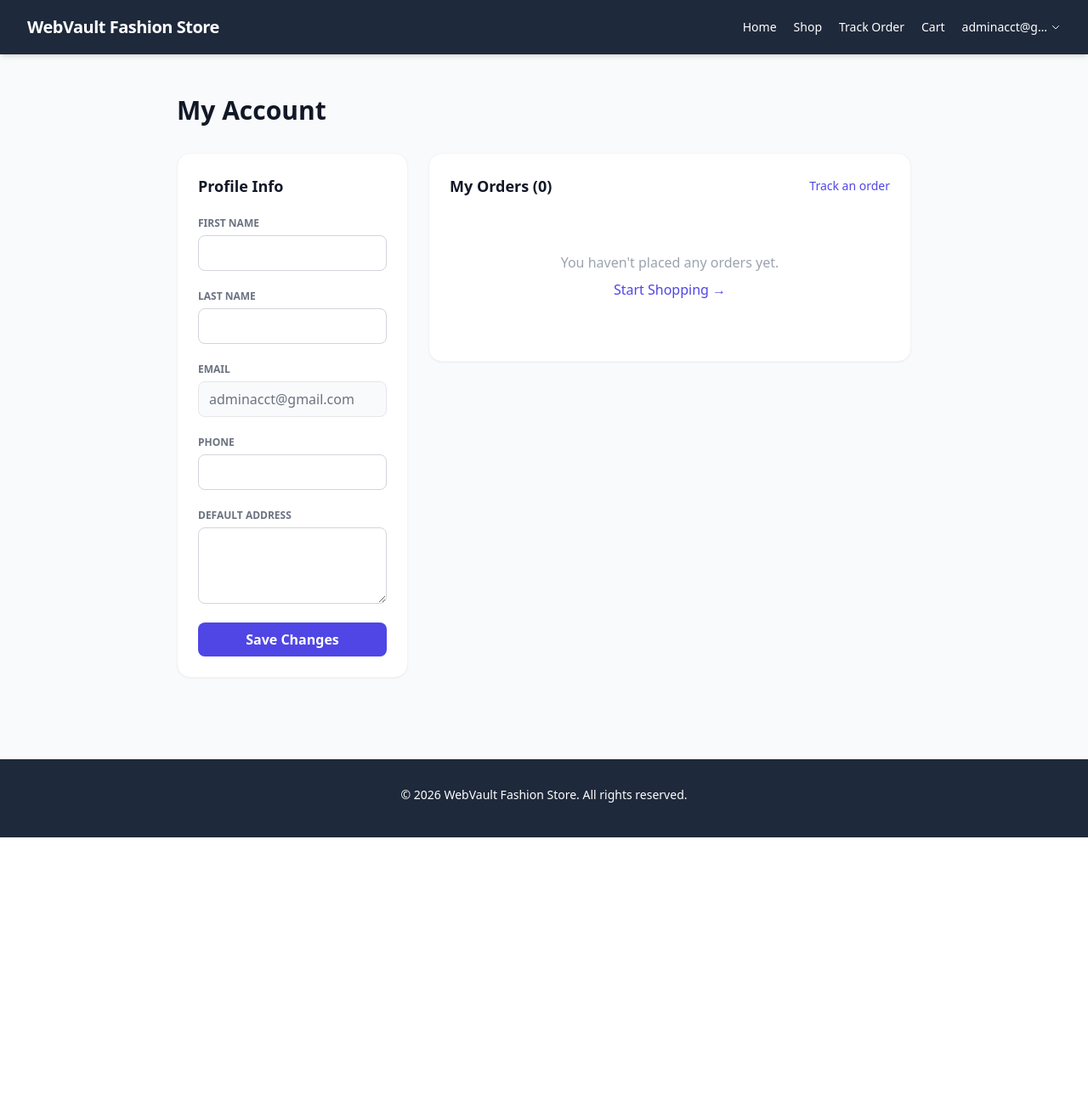
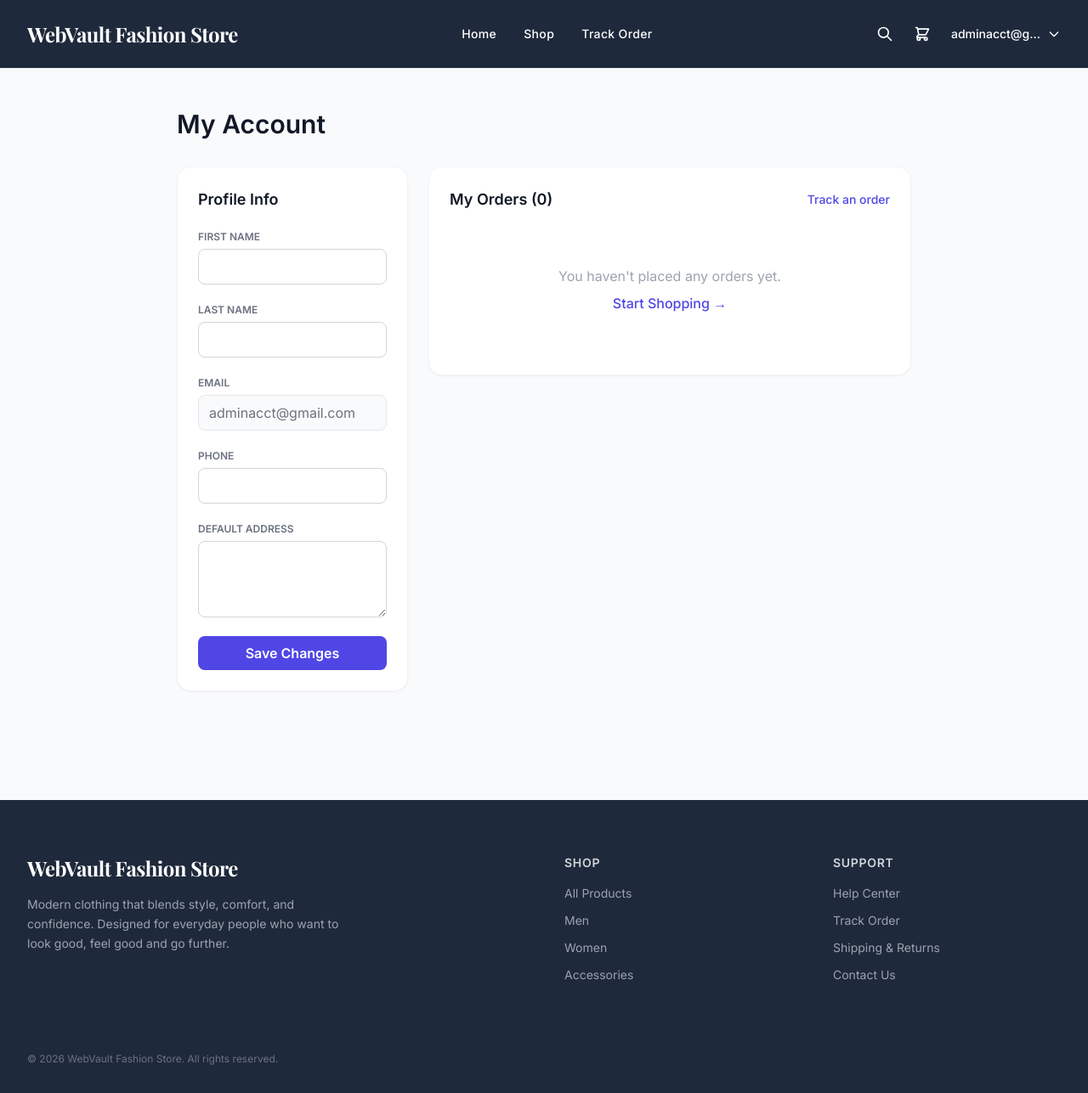
Before and after one commit to Rayflex189/webvault-fashion-commerce, a Django app: page /account/profile/ in a window 1280 px wide. Shown: the whole page at 85% size. Before the commit the page ends 986 px from the top, so only its background shows below. Run offline with Django 5.2, Linux system fonts and the light colour scheme; a user stored in the database is signed in; data comes from the database, SQL or seed files in the repository; data that the repository does not hold is empty; some libraries are stand-ins or nearby versions.

Commit message:
Update base.html
Save

```diff
--- a/templates/base.html
+++ b/templates/base.html
@@ -5,71 +5,145 @@
     <meta name="viewport" content="width=device-width, initial-scale=1.0">
     <title>{% block title %}{{ store.store_name }}{% endblock %}</title>
 
+    <!-- Google Fonts for Elegant Typography -->
+    <link rel="preconnect" href="https://fonts.googleapis.com">
+    <link rel="preconnect" href="https://fonts.gstatic.com" crossorigin>
+    <link href="https://fonts.googleapis.com/css2?family=Inter:wght@400;500;600&family=Playfair+Display:wght@400;600;700&display=swap" rel="stylesheet">
+
     <!-- Tailwind CSS -->
     <script src="https://cdn.tailwindcss.com"></script>
+    <script>
+        tailwind.config = {
+            theme: {
+                extend: {
+                    fontFamily: {
+                        sans: ['Inter', 'sans-serif'],
+                        serif: ['Playfair Display', 'serif'],
+                    }
+                }
+            }
+        }
+    </script>
 
     <!-- Dynamic Store Colors injected from the Database -->
     <style>
         :root {
-            --primary-color: {{ store.primary_color|default:"#4F46E5" }};
-            --secondary-color: {{ store.secondary_color|default:"#1E293B" }};
+            --primary-color: {{ store.primary_color|default:"#2563EB" }};
+            --secondary-color: {{ store.secondary_color|default:"#003B66" }};
         }
     </style>
 
     <script src="/static/js/main.js" defer></script>
 </head>
-<body class="bg-gray-50 text-gray-900 font-sans flex flex-col min-h-screen">
+<body class="bg-[#F8FAFC] text-gray-900 font-sans flex flex-col min-h-screen antialiased">
 
     <!-- Navbar -->
-    <nav class="bg-[var(--secondary-color)] text-white shadow-md">
-        <div class="max-w-7xl mx-auto px-4 sm:px-6 lg:px-8 flex justify-between items-center h-16">
+    <nav class="bg-[var(--secondary-color)] text-white shadow-sm sticky top-0 z-50">
+        <div class="max-w-7xl mx-auto px-4 sm:px-6 lg:px-8 flex justify-between items-center h-20">
+
+            <!-- Logo -->
             <div class="flex items-center gap-3">
                 {% if store.logo %}
                     <img src="{{ store.logo.url }}" alt="{{ store.store_name }}" class="h-10 object-contain">
                 {% else %}
-                    <span class="font-bold text-xl tracking-tight">{{ store.store_name }}</span>
+                    <span class="font-serif font-bold text-2xl tracking-tight">{{ store.store_name }}</span>
                 {% endif %}
             </div>
-            <div class="flex gap-5 text-sm font-medium items-center">
-    <a href="/" class="hover:text-gray-300 transition">Home</a>
-    <a href="/shop/" class="hover:text-gray-300 transition">Shop</a>
-    <a href="{% url 'orders:track' %}" class="hover:text-gray-300 transition hidden sm:inline">Track Order</a>
-    <a href="{% url 'orders:cart' %}" class="relative hover:text-gray-300 transition">
-        Cart
+
+            <!-- Main Navigation Links (Hidden on mobile) -->
+            <div class="hidden md:flex gap-8 text-sm font-medium items-center tracking-wide">
+                <a href="/" class="hover:text-gray-300 transition-colors duration-200">Home</a>
+                <a href="/shop/" class="hover:text-gray-300 transition-colors duration-200">Shop</a>
+                <a href="{% url 'orders:track' %}" class="hover:text-gray-300 transition-colors duration-200">Track Order</a>
+            </div>
+
+            <!-- Utility Icons & Auth -->
+            <div class="flex items-center gap-6 text-sm font-medium">
+
+                <!-- Search Icon (Optional visual addition) -->
+                <button class="hover:text-gray-300 transition-colors hidden sm:block">
+                    <svg class="w-5 h-5" fill="none" stroke="currentColor" viewBox="0 0 24 24"><path stroke-linecap="round" stroke-linejoin="round" stroke-width="2" d="M21 21l-6-6m2-5a7 7 0 11-14 0 7 7 0 0114 0z"/></svg>
+                </button>
+
+                <!-- Cart -->
+                <a href="{% url 'orders:cart' %}" class="relative hover:text-gray-300 transition-colors duration-200 flex items-center">
+                    <svg class="w-5 h-5" fill="none" stroke="currentColor" viewBox="0 0 24 24"><path stroke-linecap="round" stroke-linejoin="round" stroke-width="2" d="M3 3h2l.4 2M7 13h10l4-8H5.4M7 13L5.4 5M7 13l-2.293 2.293c-.63.63-.184 1.707.707 1.707H17m0 0a2 2 0 100 4 2 2 0 000-4zm-8 2a2 2 0 11-4 0 2 2 0 014 0z"/></svg>
                     {% if cart_count > 0 %}
-            <span class="absolute -top-2 -right-4 bg-[var(--primary-color)] text-white text-[10px] font-bold w-5 h-5 rounded-full flex items-center justify-center">{{ cart_count }}</span>
+                        <span class="absolute -top-1.5 -right-2 bg-[var(--primary-color)] text-white text-[10px] font-bold w-4 h-4 rounded-full flex items-center justify-center">{{ cart_count }}</span>
                     {% endif %}
                 </a>
 
+                <!-- User Account Dropdown -->
                 {% if user.is_authenticated %}
                     <div class="relative group">
-            <button class="hover:text-gray-300 transition flex items-center gap-1">
-                {{ user.first_name|default:user.email|truncatechars:12 }}
-                <svg class="w-3 h-3" fill="none" stroke="currentColor" viewBox="0 0 24 24"><path stroke-linecap="round" stroke-linejoin="round" stroke-width="2" d="M19 9l-7 7-7-7"/></svg>
+                        <button class="hover:text-gray-300 transition-colors duration-200 flex items-center gap-2">
+                            <span class="hidden sm:inline">{{ user.first_name|default:user.email|truncatechars:12 }}</span>
+                            <svg class="w-4 h-4" fill="none" stroke="currentColor" viewBox="0 0 24 24"><path stroke-linecap="round" stroke-linejoin="round" stroke-width="2" d="M19 9l-7 7-7-7"/></svg>
                         </button>
-            <div class="absolute right-0 mt-2 w-48 bg-white text-gray-800 rounded-lg shadow-lg opacity-0 invisible group-hover:opacity-100 group-hover:visible transition-all z-50">
-                <a href="{% url 'accounts:profile' %}" class="block px-4 py-2 text-sm hover:bg-gray-100 rounded-t-lg">My Account</a>
-                <a href="{% url 'orders:my_orders' %}" class="block px-4 py-2 text-sm hover:bg-gray-100">My Orders</a>
-                <a href="{% url 'accounts:logout' %}" class="block px-4 py-2 text-sm hover:bg-gray-100 rounded-b-lg text-red-600">Logout</a>
+                        <!-- Dropdown Menu -->
+                        <div class="absolute right-0 mt-4 w-48 bg-white text-gray-800 rounded-xl shadow-lg border border-gray-100 opacity-0 invisible group-hover:opacity-100 group-hover:visible transition-all duration-200 z-50 py-2 overflow-hidden">
+                            <a href="{% url 'accounts:profile' %}" class="block px-4 py-2.5 text-sm hover:bg-gray-50 transition-colors">My Account</a>
+                            <a href="{% url 'orders:my_orders' %}" class="block px-4 py-2.5 text-sm hover:bg-gray-50 transition-colors">My Orders</a>
+                            <hr class="my-1 border-gray-100">
+                            <a href="{% url 'accounts:logout' %}" class="block px-4 py-2.5 text-sm hover:bg-gray-50 transition-colors text-red-600">Logout</a>
                         </div>
                     </div>
                 {% else %}
-        <a href="{% url 'accounts:login' %}" class="hover:text-gray-300 transition">Login</a>
-        <a href="{% url 'accounts:register' %}" class="bg-[var(--primary-color)] text-white px-4 py-2 rounded-lg hover:opacity-90 transition">Sign Up</a>
+                    <a href="{% url 'accounts:login' %}" class="hover:text-gray-300 transition-colors duration-200">Login</a>
+                    <a href="{% url 'accounts:register' %}" class="bg-[var(--primary-color)] text-white px-5 py-2.5 rounded-full hover:opacity-90 transition-opacity duration-200 shadow-sm">Sign Up</a>
                 {% endif %}
+            </div>
         </div>
     </nav>
 
     <!-- Main Content -->
-    <main class="flex-grow">
+    <main class="flex-grow w-full">
         {% block content %}
         {% endblock %}
     </main>
 
     <!-- Footer -->
-    <footer class="bg-[var(--secondary-color)] text-white py-8 mt-12 text-center text-sm">
+    <footer class="bg-[var(--secondary-color)] text-white pt-16 pb-8 mt-20">
+        <div class="max-w-7xl mx-auto px-4 sm:px-6 lg:px-8">
+            <div class="grid grid-cols-1 md:grid-cols-4 gap-12 mb-12">
+
+                <!-- Brand Column -->
+                <div class="col-span-1 md:col-span-2">
+                    <span class="font-serif font-bold text-2xl tracking-tight mb-4 block">{{ store.store_name }}</span>
+                    <p class="text-gray-400 text-sm max-w-sm leading-relaxed">
+                        Modern clothing that blends style, comfort, and confidence. Designed for everyday people who want to look good, feel good and go further.
+                    </p>
+                </div>
+
+                <!-- Links Column 1 -->
+                <div>
+                    <h4 class="text-sm font-semibold tracking-wider uppercase mb-4 text-gray-300">Shop</h4>
+                    <ul class="space-y-3 text-sm text-gray-400">
+                        <li><a href="/shop/" class="hover:text-white transition-colors duration-200">All Products</a></li>
+                        <li><a href="#" class="hover:text-white transition-colors duration-200">Men</a></li>
+                        <li><a href="#" class="hover:text-white transition-colors duration-200">Women</a></li>
+                        <li><a href="#" class="hover:text-white transition-colors duration-200">Accessories</a></li>
+                    </ul>
+                </div>
+
+                <!-- Links Column 2 -->
+                <div>
+                    <h4 class="text-sm font-semibold tracking-wider uppercase mb-4 text-gray-300">Support</h4>
+                    <ul class="space-y-3 text-sm text-gray-400">
+                        <li><a href="#" class="hover:text-white transition-colors duration-200">Help Center</a></li>
+                        <li><a href="{% url 'orders:track' %}" class="hover:text-white transition-colors duration-200">Track Order</a></li>
+                        <li><a href="#" class="hover:text-white transition-colors duration-200">Shipping & Returns</a></li>
+                        <li><a href="#" class="hover:text-white transition-colors duration-200">Contact Us</a></li>
+                    </ul>
+                </div>
+            </div>
+
+            <!-- Bottom Bar -->
+            <div class="border-t border-gray-800 pt-8 flex flex-col md:flex-row justify-between items-center gap-4 text-xs text-gray-500">
                 <p>&copy; {% now "Y" %} {{ store.store_name }}. All rights reserved.</p>
-        <p class="mt-2 text-gray-400">{{ store.address }}</p>
+                <p>{{ store.address }}</p>
+            </div>
+        </div>
     </footer>
 
 </body>
```
Lines whose indentation alone changed are shown as unchanged.
